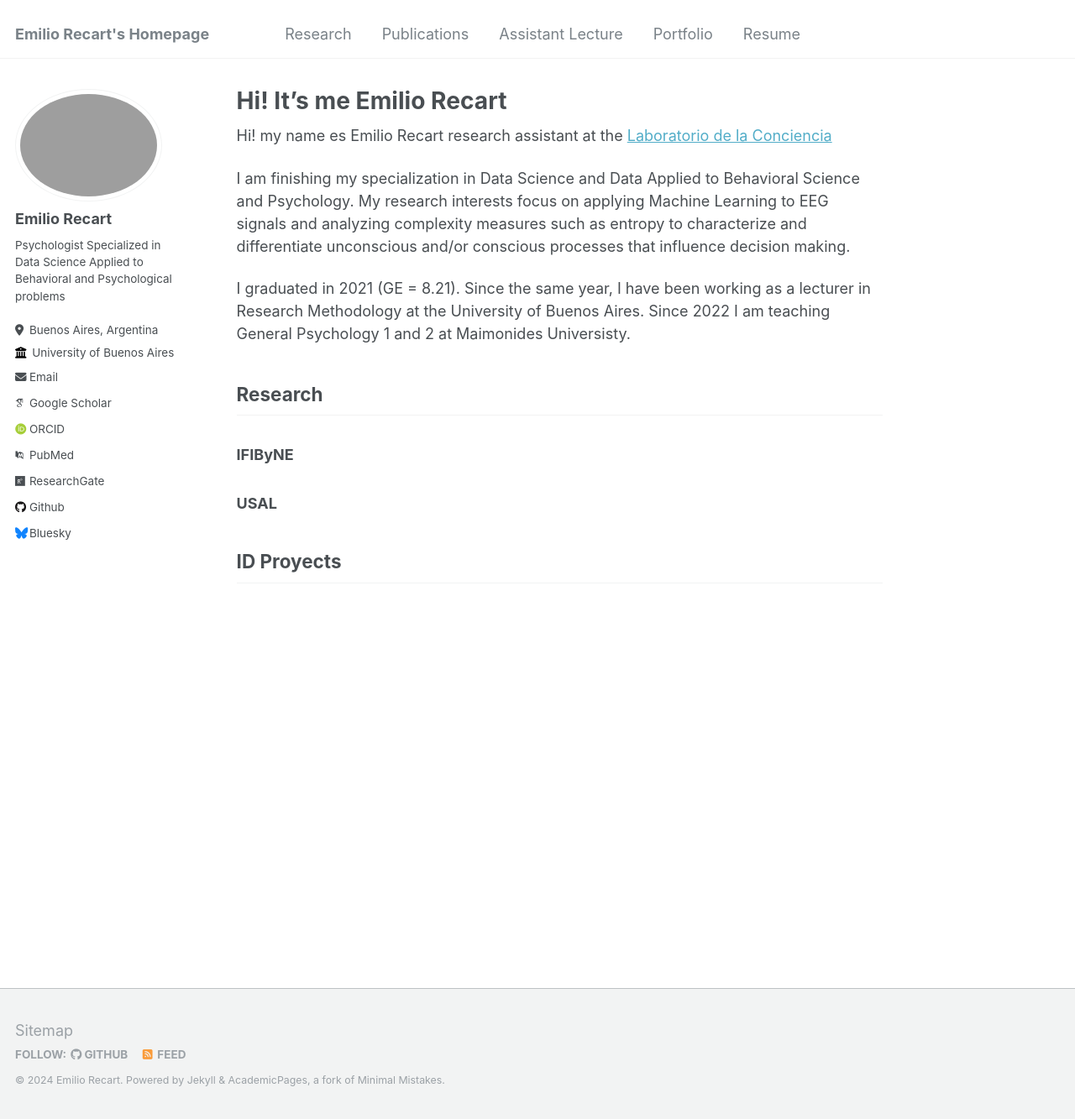
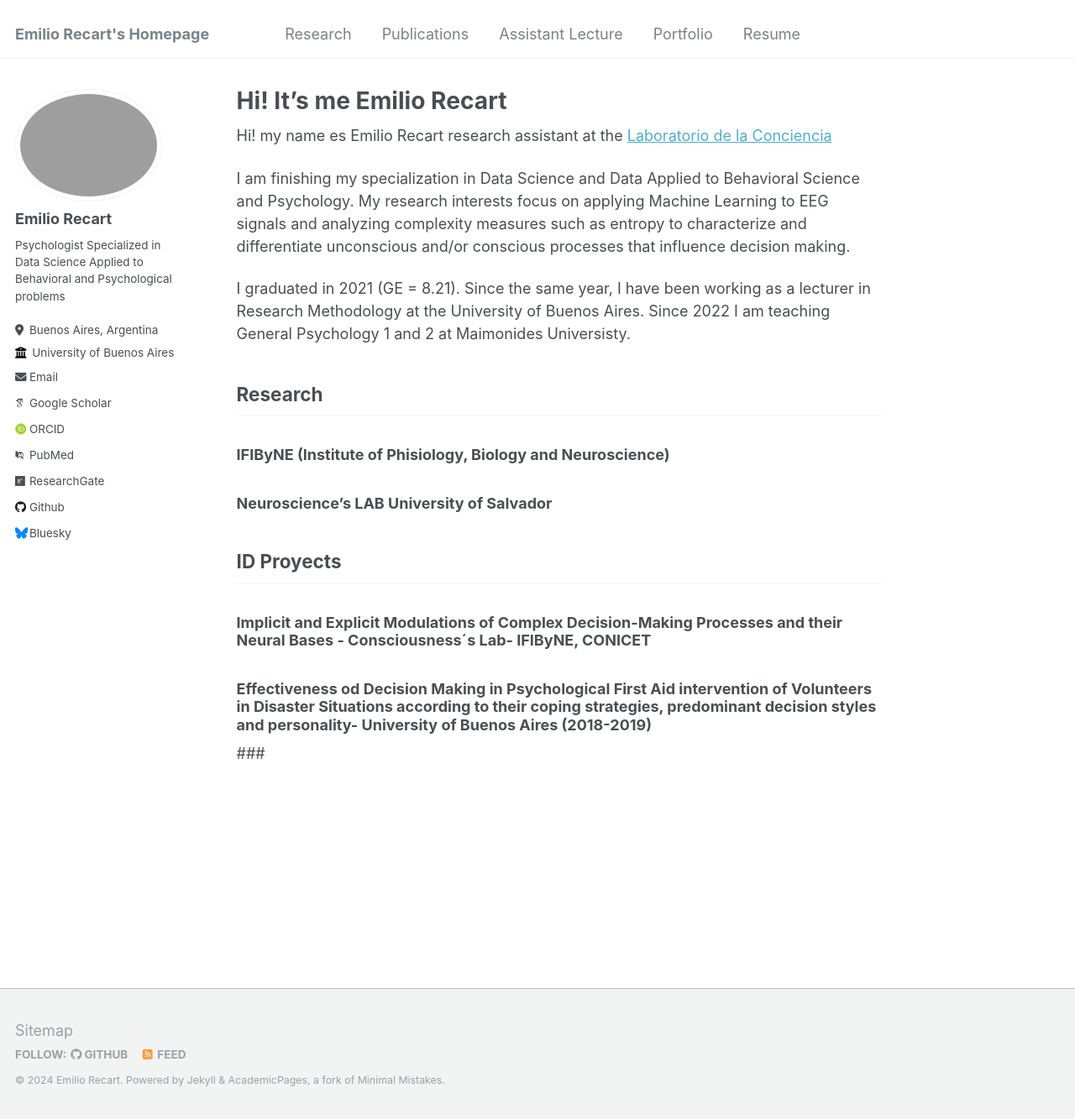
Before and after one commit to EmilioRecartZapata/emiliorecart.github.io, a Jekyll site: the page built from _pages/about.md, in a window 1280 px wide and 1333 px high. Shown: the whole window at 84% size. Built offline with Jekyll 4.4.1, drawn with Linux system fonts in a browser that asks for light colours; some web fonts are replaced.

Commit message:
Cuarto Avance

```diff
--- a/_pages/about.md
+++ b/_pages/about.md
@@ -15,10 +15,16 @@ I graduated in 2021 (GE = 8.21). Since the same year, I have been working as a l
 
 ## Research
 
-### IFIByNE
+### IFIByNE (Institute of Phisiology, Biology and Neuroscience)
 
-
-### USAL
+### Neuroscience's LAB University of Salvador
 
 
 ## ID Proyects
+
+
+### Implicit and Explicit Modulations of Complex Decision-Making Processes and their Neural Bases - Consciousness´s Lab- IFIByNE, CONICET
+
+### Effectiveness od Decision Making in Psychological First Aid intervention of Volunteers in Disaster Situations according to their coping strategies, predominant decision styles and personality- University of Buenos Aires (2018-2019)
+
+###
```
Also changed, not shown: _pages/research.md (+3 -0 lines).
